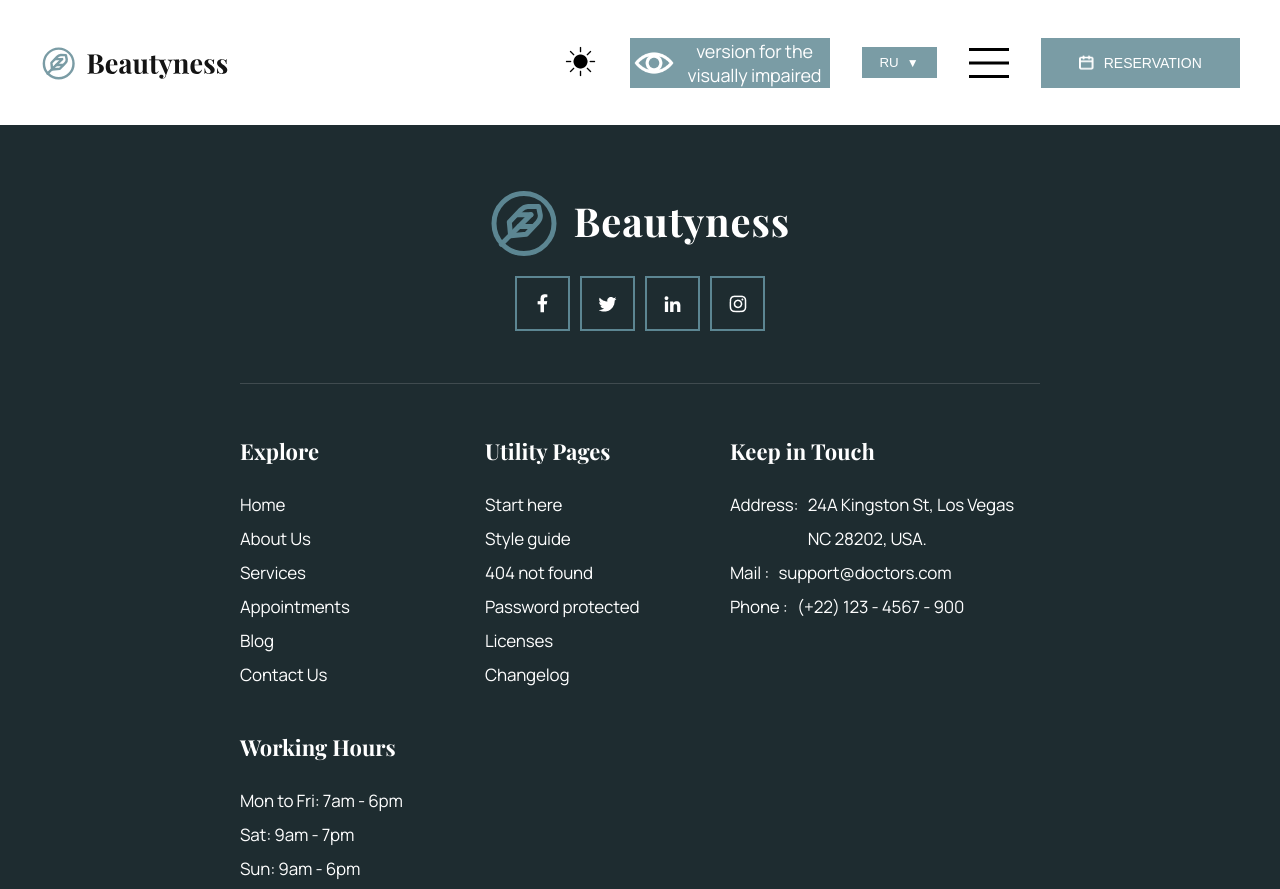
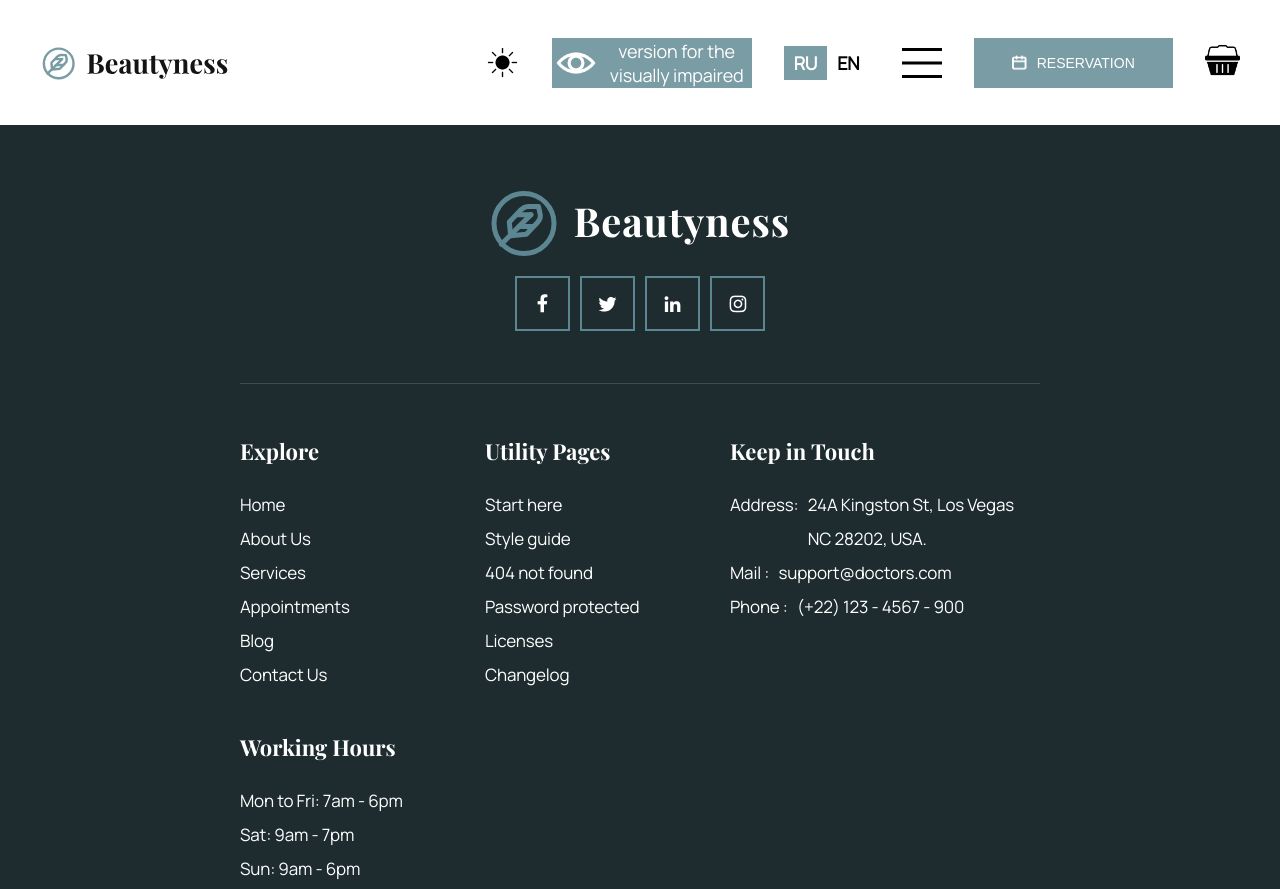
Before and after one commit to Veletko/WebCursProject, a plain HTML site: page index.html in a window 1280 px wide. Shown: the top 889 px of the page. Drawn offline with Linux system fonts and the light colour scheme.

Commit message:
fix: change how the language button works and add a shopping cart

```diff
--- a/css/style.css
+++ b/css/style.css
@@ -108,20 +108,50 @@ header{
     width: 15px;
     height: 15px;
 }
+.basket{
+    width: 35px;
+    height: 35px;
+}
+/*#region theme*/
+.theme-toggle {
+    display: inline-block;
+    position: relative;
+    cursor: pointer;
+  }
+  .theme-toggle input {
+    position: absolute;
+    opacity: 0;
+    width: 0;
+    height: 0;
+  }
+  .theme-toggle img {
+    width: 35px;
+    height: 35px;
+    transition: opacity 0.3s ease;
+    vertical-align: middle;
+  }
 
-.header-auth-img-container{
-    gap: 30px;
-    display: flex;
-    align-items: center;
+  .theme-toggle .moon {
+    position: absolute;
+    top: 0;
+    left: 0;
   }
-.theme-button{
-    cursor: pointer;
-    background: none;
+
+  .theme-toggle .sun {
+    opacity: 1;
   }
-.theme-button img{
-    width: 35px !important;
-    height: 35px !important;
+  .theme-toggle .moon {
+    opacity: 0;
   }
+
+  .theme-toggle input:checked ~ .sun {
+    opacity: 0;
+  }
+  .theme-toggle input:checked ~ .moon {
+    opacity: 1;
+  }
+/*#endregion*/
+
 /*#region visually-impaired-button block*/
 
 .visually-impaired-button{
@@ -153,42 +183,49 @@ header{
 /*#region change languages block*/
 
 .language-selector {
+    display: inline-block;
     position: relative;
-    display: inline-block;
   }
 
-.language-selector-button {
-    background: #7A9CA5;
-    color: white;
-    cursor: pointer;
-    display: flex;
-    align-items: center;
-    justify-content: center;
-    gap: 8px;
-    min-height: 31px;
-    min-width: 75px;
+  .language-checkbox {
+    position: absolute;
+    opacity: 0;
   }
 
-.arrow {
-    font-size: 1.2rem;
-    transition: transform 0.2s;
+  .language-toggle {
+    display: inline-flex;
+    overflow: hidden;
+    cursor: pointer;
   }
 
-.language-selector-list{
-    display: none;
-    min-width: 75px;
-    position: absolute;
-    color: white;
-    background: #53727a;
-    list-style: none;
-    font-family: 'Manrope';
-    letter-spacing: -0.18px;
-    font-size: 1.8rem;
+  .language-option {
+    padding: 5px 10px;
+    transition: all 0.3s ease;
   }
 
-.language-selector-list li{
-    display: flex;
-    justify-content: center;
+  .language-option.ru {
+    background: #7A9CA5;
+    color: #FFF;
+    font-weight: bold;
+    font-family: 'Manrope';
+  }
+
+  .language-option.en {
+    background: #fff;
+    color: #000;
+    font-weight: bold;
+    font-family: 'Manrope';
+  }
+
+
+  .language-checkbox:checked + .language-toggle .language-option.ru {
+    background-color: #FFF;
+    color: #000;
+  }
+
+  .language-checkbox:checked + .language-toggle .language-option.en {
+    background: #7A9CA5;
+    color: #FFF;
   }
 /*#endregion*/
 
@@ -357,9 +394,6 @@ footer{
 }
 @media screen and (max-width: 1450px){
     /*start of header*/
-    .header-auth-img-container{
-        display: none;
-    }
     .header-img-container{
         display: none;
     }
@@ -372,7 +406,7 @@ footer{
     }
     /*end of footer*/
 }
-@media screen and (max-width: 1000px){
+@media screen and (max-width: 1080px){
     /*start of header*/
     header{
         height: 80px;
@@ -383,14 +417,16 @@ footer{
     .language-selector{
         display: none;
     }
-    .theme-button{
+    .theme-toggle{
         display: none;
     }
-    /*#endregion*/
-
-}
-@media screen and (max-width: 550px){
+    @media screen and (max-width: 640px){
         .visually-impaired-button{
             display: none;
         }
+        .basket{
+            display: none;
         }
+    }
+}
+/*#endregion*/
--- a/index.html
+++ b/index.html
@@ -16,9 +16,11 @@
             </div>
         </div>
         <div class="header-auth-buttons">
-            <button class="theme-button">
-                <img src="img/sun.png" alt="theme icon">
-            </button>
+            <label class="theme-toggle">
+                <input type="checkbox" hidden>
+                <img class="sun" src="img/sun.png" alt="sun">
+                <img class="moon" src="img/moon.png" alt="moon">
+              </label>
             <button class="visually-impaired-button">
                 <img  src="img/eye.png" alt="eye">
                 <p>
@@ -26,19 +28,14 @@
                 </p>
             </button>
             <div class="language-selector">
-                <button class="language-selector-button" aria-expanded="false" aria-haspopup="true">
-                  <span class="current-language">RU</span>
-                  <span class="arrow">▼</span>
-                </button>
-                <ul class="language-selector-list">
-                    <li>
-                      <a href="#" data-lang="ru" class="active">Русский</a>
-                    </li>
-                    <li>
-                      <a href="#" data-lang="en">English</a>
-                    </li>
-                  </ul>
-            </div>
+                <label>
+                  <input type="checkbox" class="language-checkbox" hidden>
+                  <div class="language-toggle">
+                    <span class="language-option ru">RU</span>
+                    <span class="language-option en">EN</span>
+                  </div>
+                </label>
+              </div>
             <nav>
                 <a href="">Log in</a>
                 <a href="">Home</a>
@@ -47,11 +44,6 @@
                 <a href="">Services</a>
                 <a href="">Contact</a>
             </nav>
-            <div class="header-auth-img-container">
-                <img src="img/facebook.png" alt="facebook">
-                <img src="img/X.png" alt="X">
-                <img src="img/in.png" alt="in">
-            </div>
             <button class="burger-menu">
                 <span></span>
             </button>
@@ -59,6 +51,9 @@
                 <img src="img/reservetionLogo.png" alt="">
                 <p>RESERVATION</p>
             </button>
+            <a href="">
+                <img class="basket" src="img/basket.png" alt="basket">
+            </a>
         </div>
     </header>
     <footer>
```
Also changed, not shown: img/basket.png (added). Lines whose indentation alone changed are shown as unchanged.
